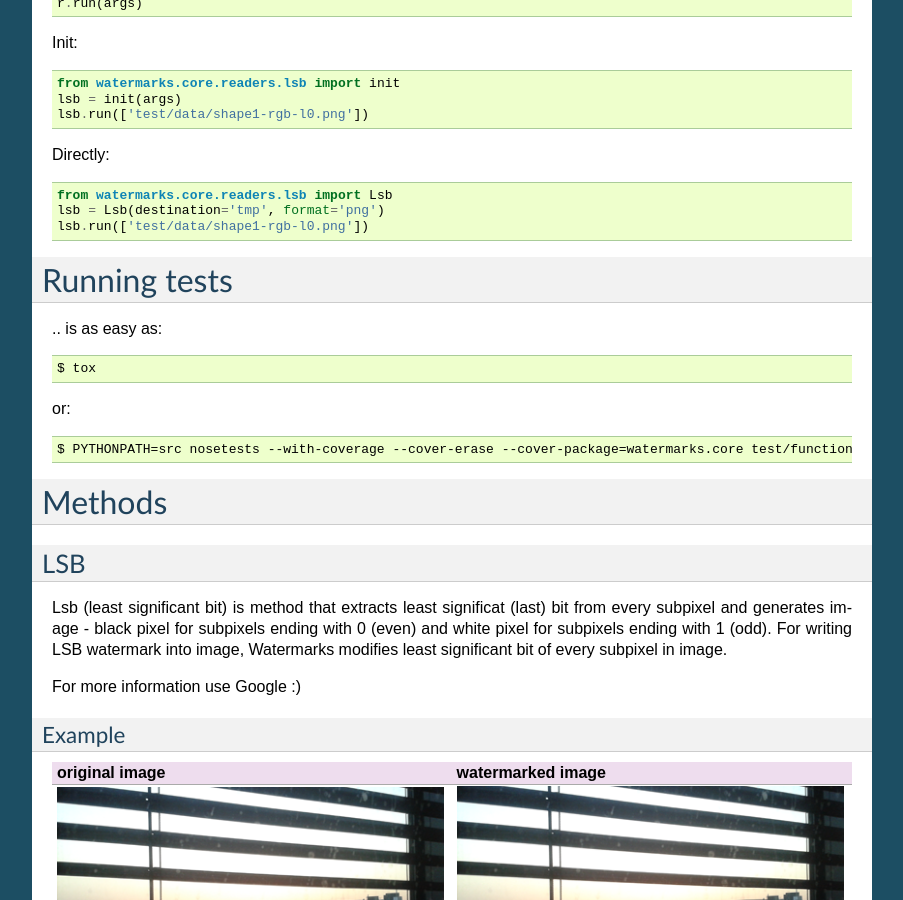
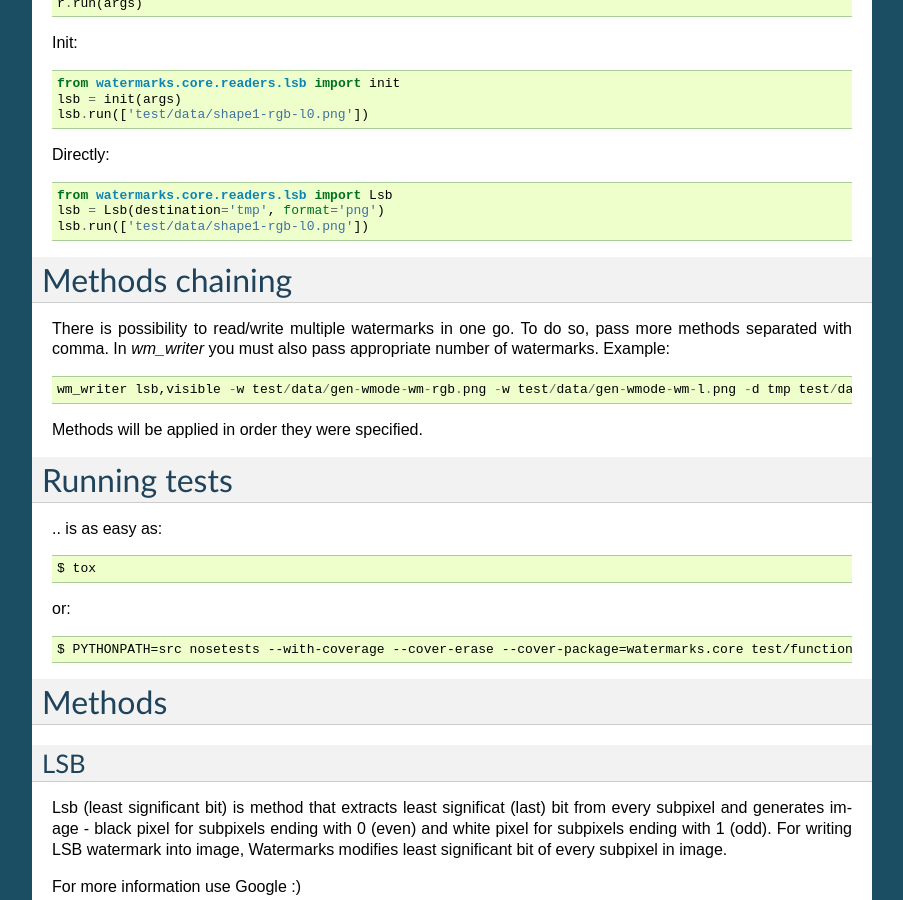
Before and after one commit to vladozc/watermarks, a Sphinx documentation site: the page built from doc/source/index.rst, in a window 1280 px wide and 900 px high, scrolled down 1533 px. Shown: the whole window, without its empty margins (198-1101 px from the left). Built offline with Sphinx 7.4.7, drawn with Linux system fonts in a browser that asks for light colours.

Commit message:
chaining doc

```diff
--- /dev/null
+++ b/doc/source/chaining.rst
@@ -0,0 +1,8 @@
+Methods chaining
+================
+
+There is possibility to read/write multiple watermarks in one go. To do so, pass more methods separated with comma. In `wm_writer` you must also pass appropriate number of watermarks. Example::
+
+  wm_writer lsb,visible -w test/data/gen-wmode-wm-rgb.png -w test/data/gen-wmode-wm-l.png -d tmp test/data/shape1-rgb-l0.png
+
+Methods will be applied in order they were specified.
--- a/doc/source/index.rst
+++ b/doc/source/index.rst
@@ -7,6 +7,7 @@
 .. include:: overview.rst
 .. include:: installation.rst
 .. include:: usage.rst
+.. include:: chaining.rst
 .. include:: running_tests.rst
 .. include:: methods/index.rst
 .. include:: custom_methods.rst
```
